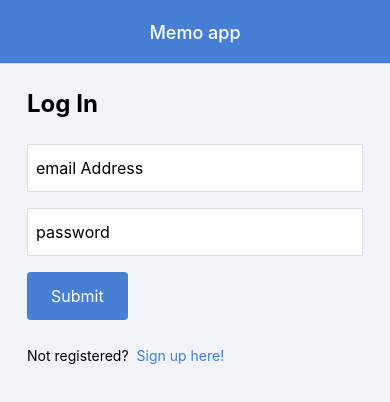
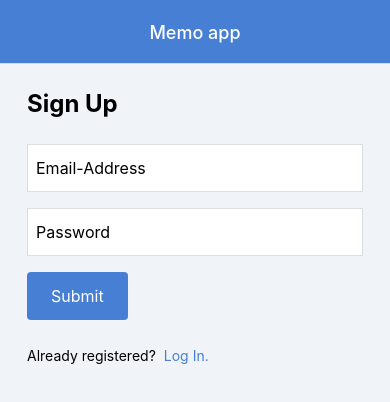
Before and after one commit to iwatabe1/sampleMemoApp, a React Native app: screen / in a window 390 px wide. Shown: the top 402 px of the page. Built offline with nearby package versions, Linux system fonts and the light colour scheme.

Commit message:
introduce useState to SignUp and Login

```diff
--- a/App.tsx
+++ b/App.tsx
@@ -20,7 +20,7 @@
   return (
     <NavigationContainer>
       <Stack.Navigator
-        initialRouteName='LogIn'
+        initialRouteName='SignUp'
         screenOptions={{
           headerStyle: { backgroundColor: '#467FD3' },
           headerTitleStyle: { color: '#ffffff' },
--- a/src/screens/LogInScreen.tsx
+++ b/src/screens/LogInScreen.tsx
@@ -1,4 +1,4 @@
-import React from 'react';
+import React, { useState } from 'react';
 import {
   View,
   Text,
@@ -11,12 +11,34 @@
 
 export default function LogInScreen(props: any) {
   const { navigation } = props;
+  const [email, setEmail] = useState('');
+  const [password, setPassword] = useState('');
   return (
     <View style={styles.container}>
       <View style={styles.inner}>
         <Text style={styles.title}>Log In</Text>
-        <TextInput style={styles.input} value='email Address'></TextInput>
-        <TextInput style={styles.input} value='password'></TextInput>
+        <TextInput
+          style={styles.input}
+          value={email}
+          onChangeText={(text) => {
+            setEmail(text);
+          }}
+          autoCapitalize='none' // 先頭大文字を解除
+          keyboardType='email-address'
+          placeholder={'Email-Address'}
+          textContentType='emailAddress' // iOSで登録されたデータを補完してくれる
+        ></TextInput>
+        <TextInput
+          style={styles.input}
+          value={password}
+          onChangeText={(text) => {
+            setPassword(text);
+          }}
+          autoCapitalize='none'
+          placeholder={'Password'}
+          secureTextEntry // パスワードをマスキング
+          textContentType='password' // iOSで登録されたデータを補完してくれる
+        ></TextInput>
         <Button
           label='Submit'
           onPress={() => {
--- a/src/screens/SignUpScreen.tsx
+++ b/src/screens/SignUpScreen.tsx
@@ -1,4 +1,4 @@
-import React from 'react';
+import React, { useState } from 'react';
 import {
   View,
   Text,
@@ -11,12 +11,34 @@
 
 export default function SignUpScreen(props: any) {
   const { navigation } = props;
+  const [email, setEmail] = useState('');
+  const [password, setPassword] = useState('');
   return (
     <View style={styles.container}>
       <View style={styles.inner}>
         <Text style={styles.title}>Sign Up</Text>
-        <TextInput style={styles.input} value='email Address'></TextInput>
-        <TextInput style={styles.input} value='password'></TextInput>
+        <TextInput
+          style={styles.input}
+          value={email}
+          onChangeText={(text) => {
+            setEmail(text);
+          }}
+          autoCapitalize='none' // 先頭大文字を解除
+          keyboardType='email-address'
+          placeholder={'Email-Address'}
+          textContentType='emailAddress' // iOSで登録されたデータを補完してくれる
+        ></TextInput>
+        <TextInput
+          style={styles.input}
+          value={password}
+          onChangeText={(text) => {
+            setPassword(text);
+          }}
+          autoCapitalize='none'
+          placeholder={'Password'}
+          secureTextEntry // パスワードをマスキング
+          textContentType='password' // iOSで登録されたデータを補完してくれる
+        ></TextInput>
         <Button
           label='Submit'
           onPress={() => {
```
